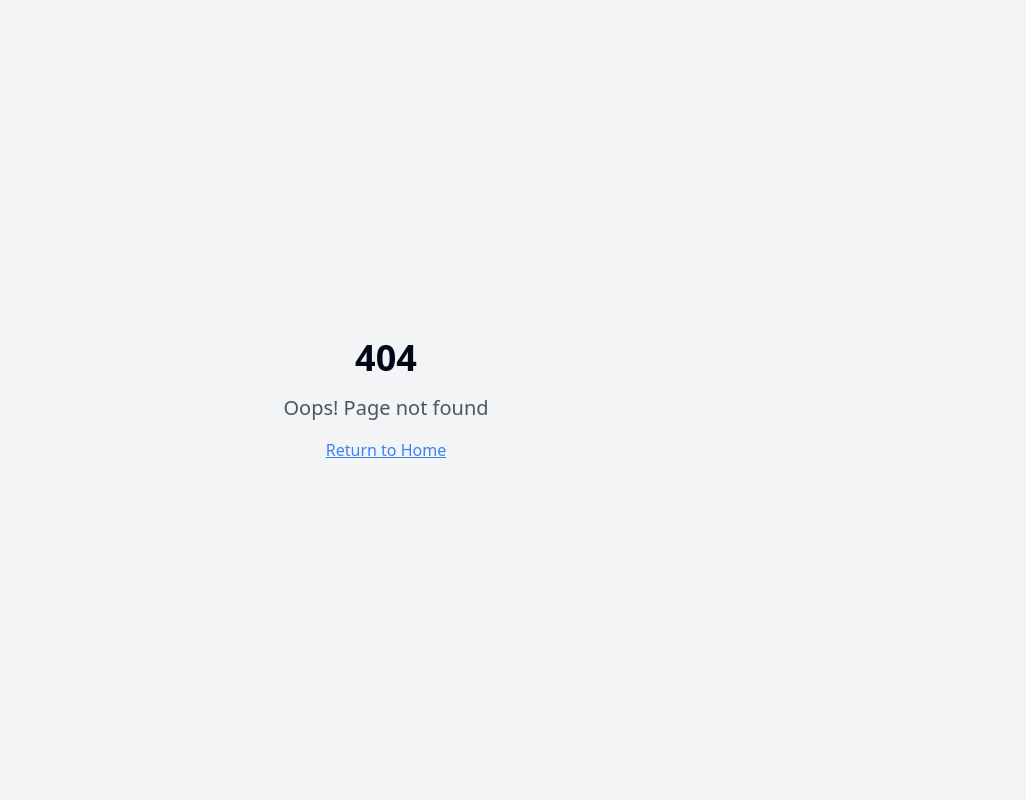
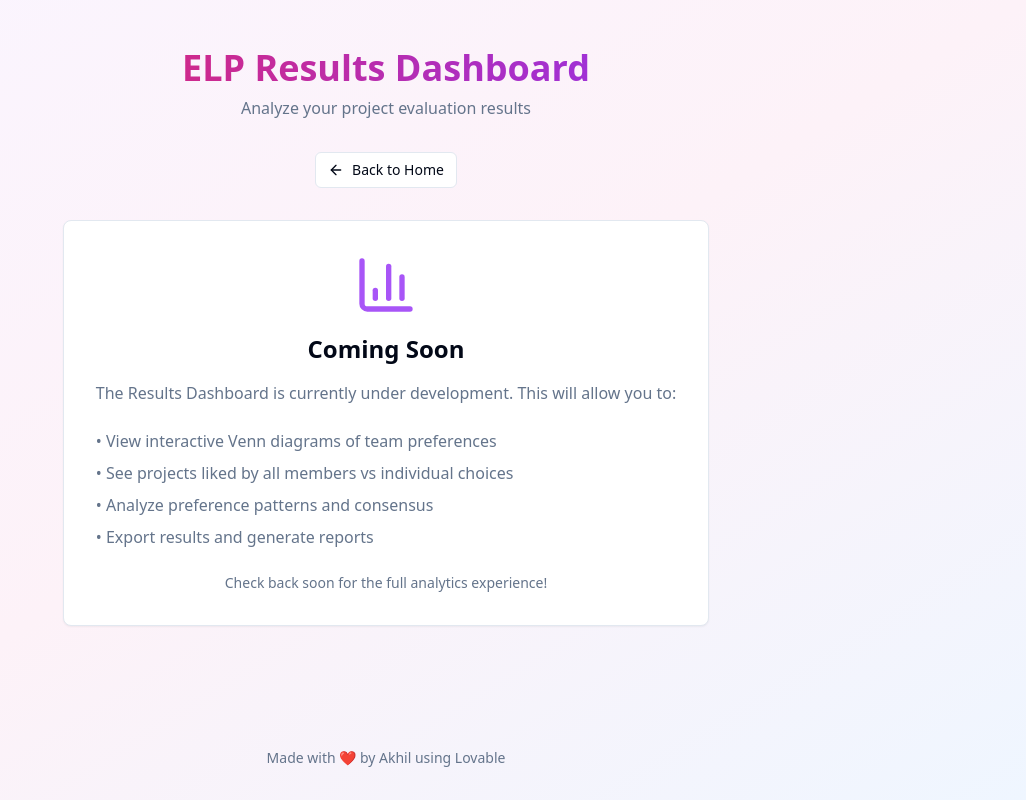
Before and after one commit to a-dash-b/elp-swipe, a React (Vite) app: page /results in a window 1280 px wide. Before the commit this address had no page. Shown: the whole page, without its empty margins (254-1280 px from the left). Built offline with nearby package versions, Linux system fonts and the light colour scheme.

Commit message:
feat: Add results dashboard link
Adds a link to the results dashboard on the landing page.

```diff
--- a/src/App.tsx
+++ b/src/App.tsx
@@ -1,9 +1,11 @@
+
 import { Toaster } from "@/components/ui/toaster";
 import { Toaster as Sonner } from "@/components/ui/sonner";
 import { TooltipProvider } from "@/components/ui/tooltip";
 import { QueryClient, QueryClientProvider } from "@tanstack/react-query";
 import { BrowserRouter, Routes, Route } from "react-router-dom";
 import Index from "./pages/Index";
+import Results from "./pages/Results";
 import NotFound from "./pages/NotFound";
 
 const queryClient = new QueryClient();
@@ -16,6 +18,7 @@ const App = () => (
       <BrowserRouter>
         <Routes>
           <Route path="/" element={<Index />} />
+          <Route path="/results" element={<Results />} />
           {/* ADD ALL CUSTOM ROUTES ABOVE THE CATCH-ALL "*" ROUTE */}
           <Route path="*" element={<NotFound />} />
         </Routes>
--- a/src/pages/Index.tsx
+++ b/src/pages/Index.tsx
@@ -1,5 +1,8 @@
 
 import { useState } from 'react';
+import { Link } from 'react-router-dom';
+import { Button } from '@/components/ui/button';
+import { BarChart3 } from 'lucide-react';
 import StepIndicator from '@/components/steps/StepIndicator';
 import GroupCodeStep from '@/components/steps/GroupCodeStep';
 import MemberCodeStep from '@/components/steps/MemberCodeStep';
@@ -91,7 +94,17 @@ const Index = () => {
           <h1 className="text-4xl font-bold bg-gradient-to-r from-pink-600 to-purple-600 bg-clip-text text-transparent mb-2">
             ELP Swipe
           </h1>
-          <p className="text-muted-foreground">Discover and evaluate projects with a swipe</p>
+          <p className="text-muted-foreground mb-4">Discover and evaluate projects with a swipe</p>
+
+          {/* Results Dashboard Link */}
+          <div className="flex justify-center">
+            <Button variant="outline" size="sm" asChild>
+              <Link to="/results" className="flex items-center gap-2">
+                <BarChart3 className="h-4 w-4" />
+                View Results Dashboard
+              </Link>
+            </Button>
+          </div>
         </div>
 
         {/* Step Indicator */}
--- /dev/null
+++ b/src/pages/Results.tsx
@@ -0,0 +1,60 @@
+
+import { Button } from '@/components/ui/button';
+import { Card, CardContent } from '@/components/ui/card';
+import { ArrowLeft, BarChart3 } from 'lucide-react';
+import { Link } from 'react-router-dom';
+
+const Results = () => {
+  return (
+    <div className="min-h-screen bg-gradient-to-br from-purple-50 via-pink-50 to-blue-50 p-4 flex flex-col">
+      <div className="max-w-4xl mx-auto py-8 flex-1">
+        {/* Header */}
+        <div className="text-center mb-8">
+          <h1 className="text-4xl font-bold bg-gradient-to-r from-pink-600 to-purple-600 bg-clip-text text-transparent mb-2">
+            ELP Results Dashboard
+          </h1>
+          <p className="text-muted-foreground">Analyze your project evaluation results</p>
+        </div>
+
+        {/* Back Button */}
+        <div className="flex justify-center mb-8">
+          <Button variant="outline" size="sm" asChild>
+            <Link to="/" className="flex items-center gap-2">
+              <ArrowLeft className="h-4 w-4" />
+              Back to Home
+            </Link>
+          </Button>
+        </div>
+
+        {/* Coming Soon Card */}
+        <div className="flex justify-center">
+          <Card className="w-full max-w-2xl">
+            <CardContent className="p-8 text-center">
+              <BarChart3 className="h-16 w-16 mx-auto mb-4 text-purple-500" />
+              <h2 className="text-2xl font-semibold mb-4">Coming Soon</h2>
+              <p className="text-muted-foreground mb-6">
+                The Results Dashboard is currently under development. This will allow you to:
+              </p>
+              <ul className="text-left text-muted-foreground space-y-2 mb-6">
+                <li>• View interactive Venn diagrams of team preferences</li>
+                <li>• See projects liked by all members vs individual choices</li>
+                <li>• Analyze preference patterns and consensus</li>
+                <li>• Export results and generate reports</li>
+              </ul>
+              <p className="text-sm text-muted-foreground">
+                Check back soon for the full analytics experience!
+              </p>
+            </CardContent>
+          </Card>
+        </div>
+      </div>
+
+      {/* Footer */}
+      <div className="text-center py-4 text-sm text-muted-foreground">
+        Made with ❤️ by Akhil using Lovable
+      </div>
+    </div>
+  );
+};
+
+export default Results;
```
